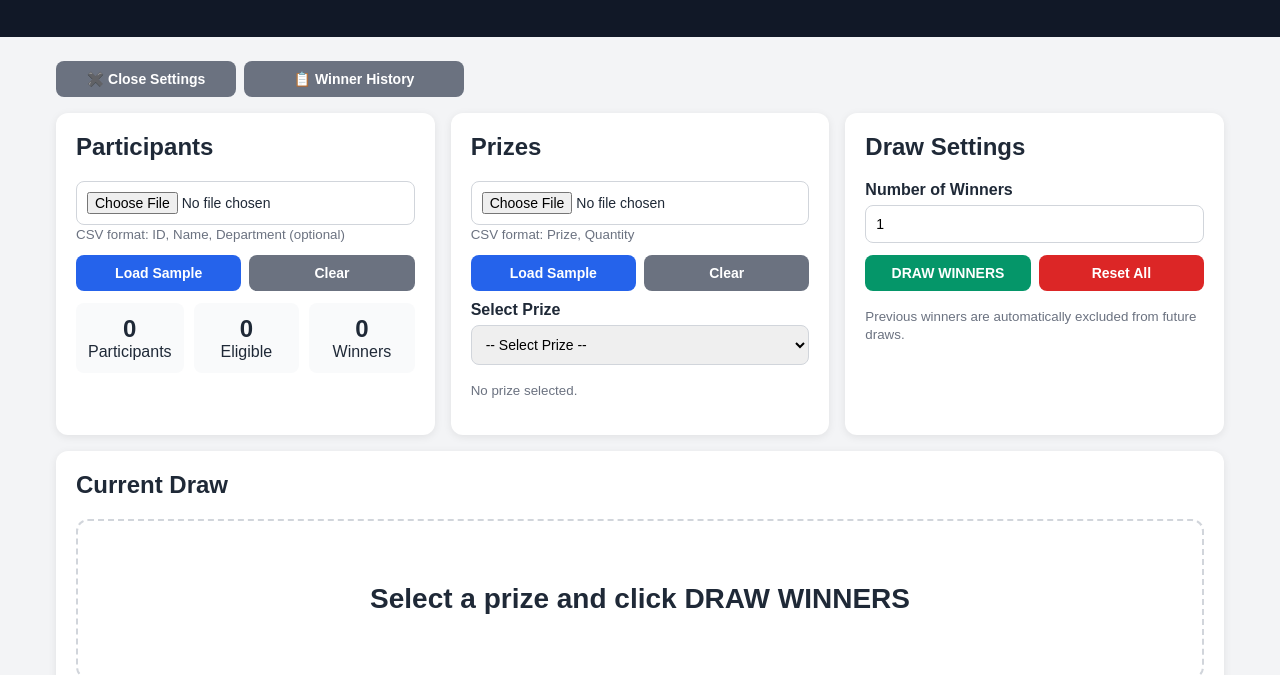
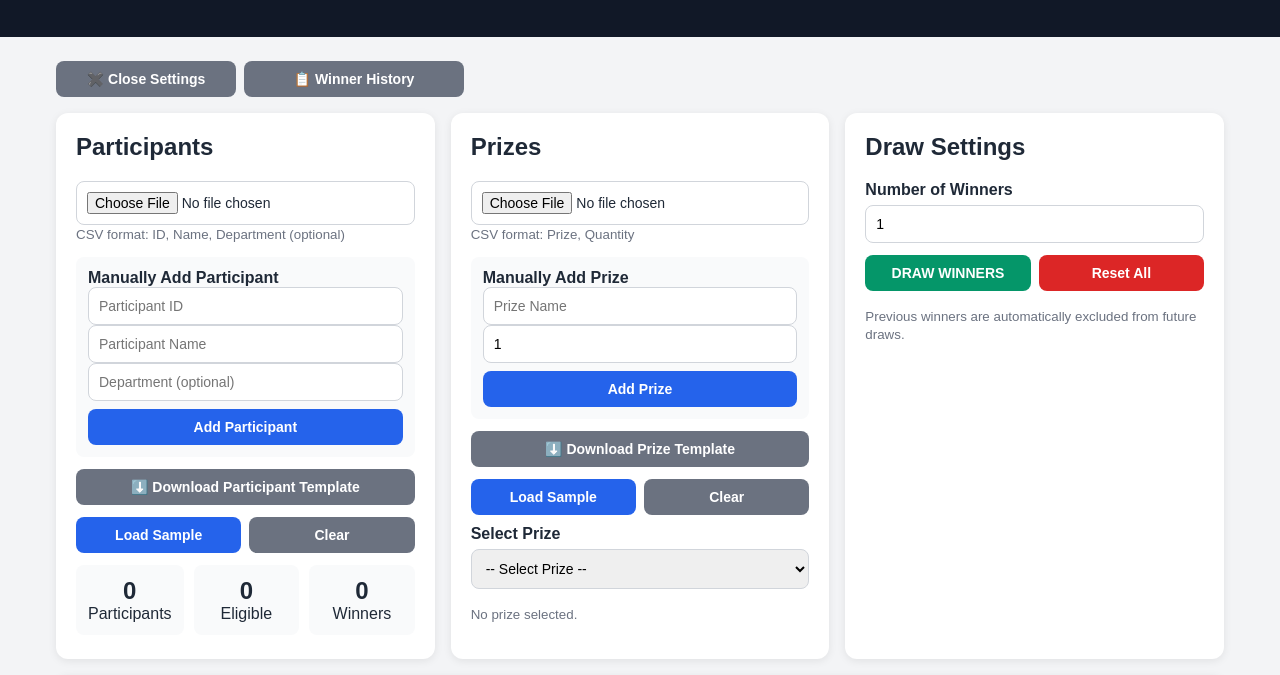
Before and after one commit to jethrofrisco021/Randomizer-v1, a plain HTML site: page index.html in a window 1280 px wide. Both pictures are taken after a click on the button "⚙️ Settings". Shown: the part 125-800 px from the top of the page. Drawn offline with Linux system fonts and the light colour scheme.

Commit message:
Add files via upload

```diff
--- a/index.html
+++ b/index.html
@@ -53,6 +53,16 @@ small { color: #6b7280; }
       <h2>Participants</h2>
       <input type="file" id="participantFile" accept=".csv,.xlsx,.xls">
       <small>CSV format: ID, Name, Department (optional)</small>
+      <div style="margin-top:14px;padding:12px;background:#f9fafb;border-radius:8px;">
+        <strong>Manually Add Participant</strong>
+        <input id="manualParticipantId" placeholder="Participant ID">
+        <input id="manualParticipantName" placeholder="Participant Name">
+        <input id="manualParticipantDepartment" placeholder="Department (optional)">
+        <button onclick="addParticipantManually()" style="margin-top:8px;">Add Participant</button>
+      </div>
+      <div class="actions">
+        <button onclick="downloadParticipantTemplate()" class="secondary">⬇️ Download Participant Template</button>
+      </div>
       <div class="actions">
         <button onclick="loadSampleParticipants()">Load Sample</button>
         <button class="secondary" onclick="clearParticipants()">Clear</button>
@@ -68,6 +78,15 @@ small { color: #6b7280; }
       <h2>Prizes</h2>
       <input type="file" id="prizeFile" accept=".csv,.xlsx,.xls">
       <small>CSV format: Prize, Quantity</small>
+      <div style="margin-top:14px;padding:12px;background:#f9fafb;border-radius:8px;">
+        <strong>Manually Add Prize</strong>
+        <input id="manualPrizeName" placeholder="Prize Name">
+        <input id="manualPrizeQuantity" type="number" min="1" value="1" placeholder="Quantity">
+        <button onclick="addPrizeManually()" style="margin-top:8px;">Add Prize</button>
+      </div>
+      <div class="actions">
+        <button onclick="downloadPrizeTemplate()" class="secondary">⬇️ Download Prize Template</button>
+      </div>
       <div class="actions">
         <button onclick="loadSamplePrizes()">Load Sample</button>
         <button class="secondary" onclick="clearPrizes()">Clear</button>
@@ -186,6 +205,73 @@ function updatePrizeInfo() {
   else info.innerHTML = `<strong>${prizes[i].name}</strong> — ${prizes[i].quantity} available`;
 }
 
+
+function addParticipantManually() {
+  const idInput = document.getElementById('manualParticipantId');
+  const nameInput = document.getElementById('manualParticipantName');
+  const deptInput = document.getElementById('manualParticipantDepartment');
+
+  const id = idInput.value.trim() || `P${String(participants.length + 1).padStart(4,'0')}`;
+  const name = nameInput.value.trim();
+  const department = deptInput.value.trim();
+
+  if (!name) return alert('Please enter the participant name.');
+  if (participants.some(p => p.id.toLowerCase() === id.toLowerCase())) {
+    return alert('A participant with this ID already exists.');
+  }
+
+  participants.push({ id, name, department });
+  idInput.value = '';
+  nameInput.value = '';
+  deptInput.value = '';
+  updateUI();
+}
+
+function addPrizeManually() {
+  const nameInput = document.getElementById('manualPrizeName');
+  const quantityInput = document.getElementById('manualPrizeQuantity');
+
+  const name = nameInput.value.trim();
+  const quantity = parseInt(quantityInput.value);
+
+  if (!name) return alert('Please enter the prize name.');
+  if (!Number.isInteger(quantity) || quantity < 1) {
+    return alert('Please enter a valid quantity.');
+  }
+
+  prizes.push({ name, quantity });
+  nameInput.value = '';
+  quantityInput.value = '1';
+  updatePrizeSelect();
+}
+
+function downloadCSV(filename, rows) {
+  const csv = rows.map(row =>
+    row.map(value => `"${String(value).replace(/"/g, '""')}"`).join(',')
+  ).join('\\n');
+
+  const blob = new Blob([csv], { type: 'text/csv;charset=utf-8;' });
+  const a = document.createElement('a');
+  a.href = URL.createObjectURL(blob);
+  a.download = filename;
+  a.click();
+  URL.revokeObjectURL(a.href);
+}
+
+function downloadParticipantTemplate() {
+  downloadCSV('participant_template.csv', [
+    ['ID', 'Name', 'Department'],
+    ['EMP001', 'Juan Dela Cruz', 'IT']
+  ]);
+}
+
+function downloadPrizeTemplate() {
+  downloadCSV('prize_template.csv', [
+    ['Prize', 'Quantity'],
+    ['Grand Prize', '1']
+  ]);
+}
+
 function toggleSettings() {
   const panel = document.getElementById('settingsPanel');
   const button = document.getElementById('settingsToggle');
```
